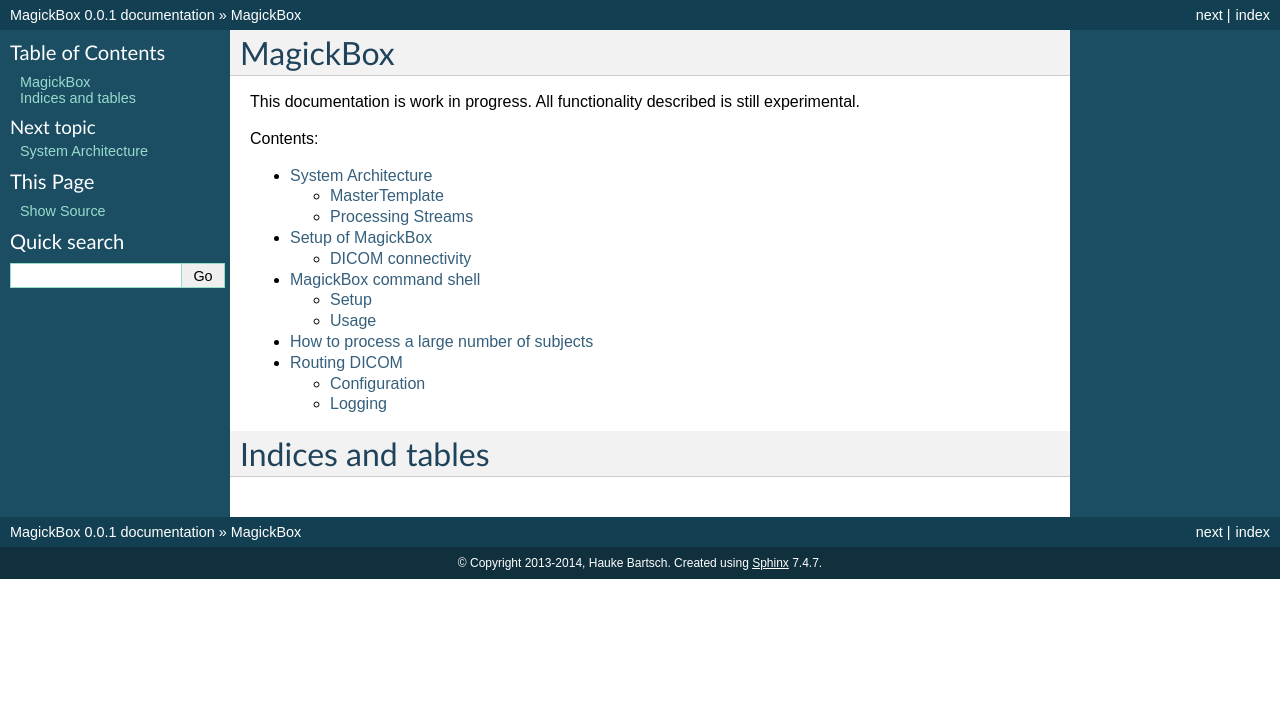
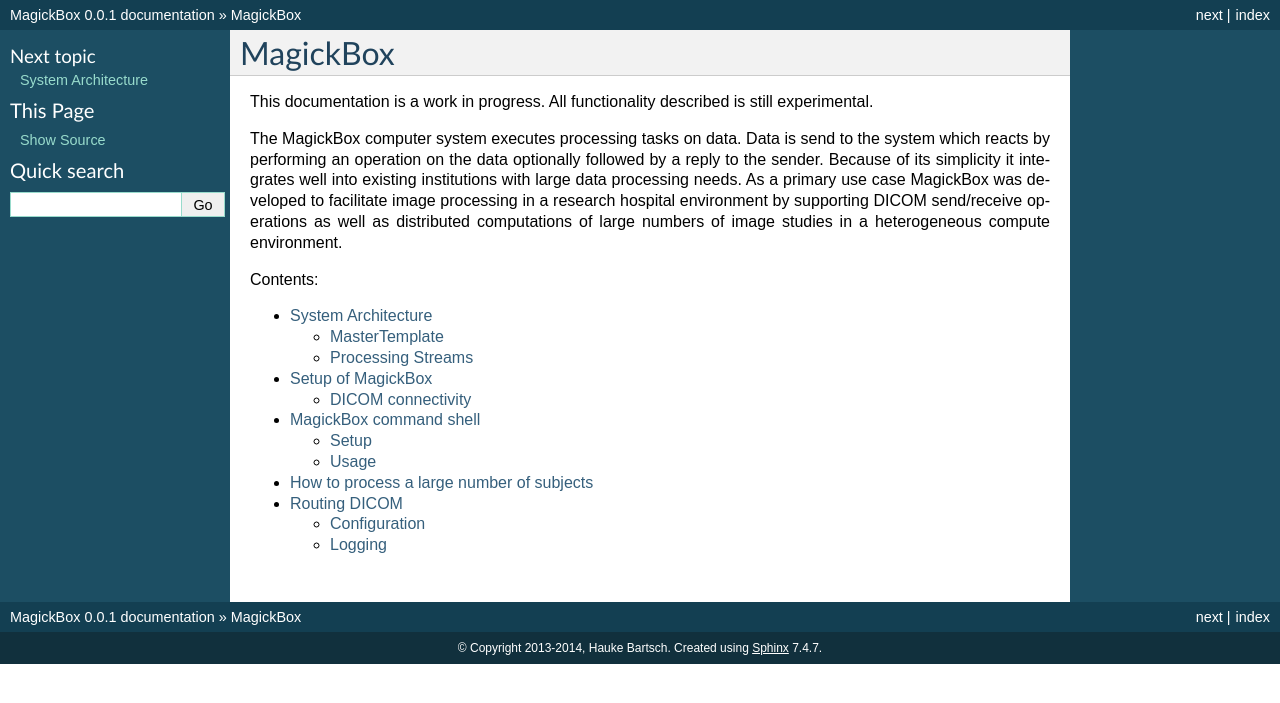
Before and after one commit to HaukeBartsch/MagickBox, a Sphinx documentation site: the page built from code/documentation/docs/source/index.rst, in a window 1280 px wide. Shown: the top 703 px of the page. Built offline with Sphinx 7.4.7, drawn with Linux system fonts in a browser that asks for light colours.

Commit message:
first pass on description

```diff
--- a/code/documentation/docs/source/index.rst
+++ b/code/documentation/docs/source/index.rst
@@ -3,7 +3,10 @@
 MagickBox
 =========
 
-This documentation is work in progress. All functionality described is still experimental.
+This documentation is a work in progress. All functionality described is still experimental.
+
+The MagickBox computer system executes processing tasks on data. Data is send to the system which reacts by performing an operation on the data optionally followed by a reply to the sender. Because of its simplicity it integrates well into existing institutions with large data processing needs. As a primary use case MagickBox was developed to facilitate image processing in a research hospital environment by supporting DICOM send/receive operations as well as distributed computations of large numbers of image studies in a heterogeneous compute environment.
+
 
 Contents:
 
@@ -15,11 +18,3 @@
    Shell
    LargeProjects
    Routing
-
-
-Indices and tables
-==================
-
-.. * :ref:`genindex`
-.. * :ref:`modindex`
- * :ref:`search`
```
